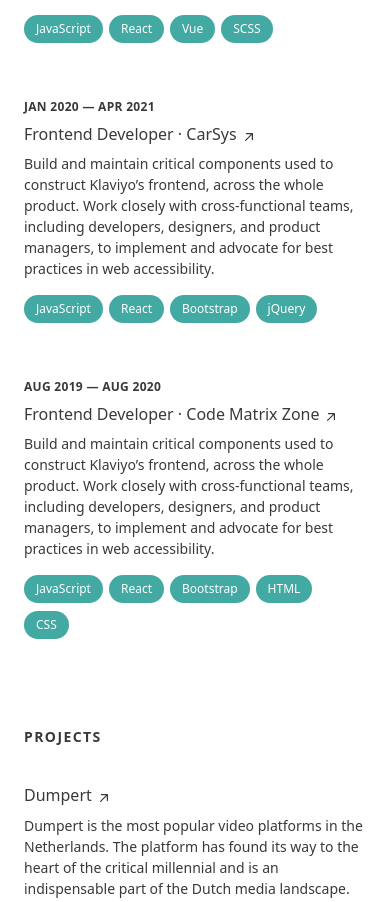
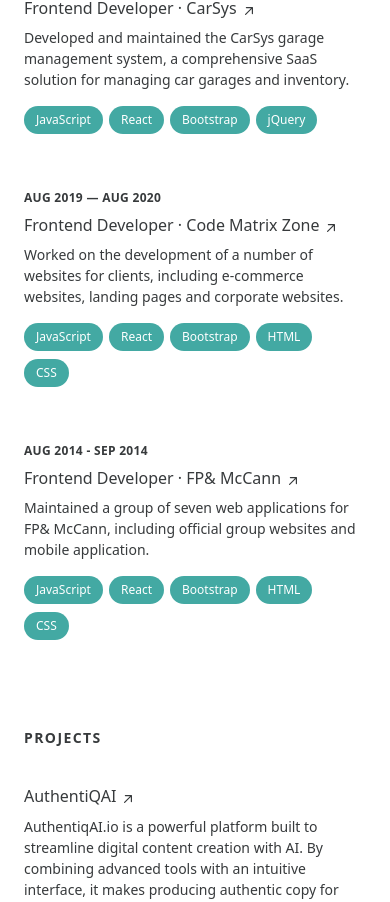
Before and after one commit to yanalalmer/portfolio-website, a Next.js app: page / in a window 390 px wide. Shown: the part 2184-3086 px from the top of the page. Built offline with nearby package versions, Linux system fonts and the light colour scheme; a web font is replaced by a local one.

Commit message:
text update

```diff
--- a/app/components/Contact.tsx
+++ b/app/components/Contact.tsx
@@ -4,7 +4,7 @@
   return (
     <section
       id="contact"
-      className="mb-16 scroll-mt-16 md:mb-24 lg:mb-36 lg:scroll-mt-24"
+      className="h-screen scroll-mt-16 lg:scroll-mt-24"
       aria-label="Selected projects"
     >
       <div className="sticky top-0 z-40 -mx-6 mb-4 w-screen px-6 py-5 backdrop-blur md:-mx-12 md:px-12 lg:sr-only lg:relative lg:top-auto lg:mx-auto lg:w-full lg:px-0 lg:py-0 lg:opacity-0">
--- a/app/components/ContactForm.tsx
+++ b/app/components/ContactForm.tsx
@@ -88,7 +88,9 @@
             }`}
             onChange={handleInputChange}
           />
-          <span className="text-red">{errors.name?.message || "\u00A0"}</span>
+          <span className="text-red-500">
+            {errors.name?.message || "\u00A0"}
+          </span>
         </div>
         <div className="mb-4">
           <input
@@ -100,7 +102,7 @@
             }`}
             onChange={handleInputChange}
           />
-          <span className="text-red mb-4">
+          <span className="text-red-500 mb-4">
             {errors.email?.message || "\u00A0"}
           </span>
         </div>
@@ -114,7 +116,7 @@
             }`}
             onChange={handleInputChange}
           />
-          <span className="text-red mb-4">
+          <span className="text-red-500 mb-4">
             {errors.message?.message || "\u00A0"}
           </span>
         </div>
--- a/app/components/Experience.tsx
+++ b/app/components/Experience.tsx
@@ -47,11 +47,7 @@
                     </div>
                   </h3>
                   <p className="mt-2 text-sm leading-normal">
-                    Build and maintain critical components used to construct
-                    Klaviyo’s frontend, across the whole product. Work closely
-                    with cross-functional teams, including developers,
-                    designers, and product managers, to implement and advocate
-                    for best practices in web accessibility.
+                    {project.description}
                   </p>
                   <ul
                     className="mt-2 flex flex-wrap"
@@ -82,7 +78,7 @@
     company: "Creative Clicks",
     companyUrl: "https://creativeclicks.com/",
     description:
-      "Build and maintain critical components used to construct Klaviyo’s frontend, across the whole product. Work closely with cross-functional teams, including developers, designers, and product managers, to implement and advocate for best practices in web accessibility.",
+      "As a full service digital marketing agency, I work on a wide range of projects, from small landing pages to large scale web applications. I'm responsible for the development of full scale applications from scratch to production.",
     technologies: [
       "TypeScript",
       "Next.js",
@@ -97,7 +93,7 @@
     company: "Mediahuis Nederland",
     companyUrl: "https://www.mediahuis.nl/",
     description:
-      "Build and maintain critical components used to construct Klaviyo’s frontend, across the whole product. Work closely with cross-functional teams, including developers, designers, and product managers, to implement and advocate for best practices in web accessibility.",
+      "Built and maintained the rebranded version of the popular video platform Dumpert.nl, including implementing new features and improving the performance of the platform.",
     technologies: ["JavaScript", "TypeScript", "React", "GCP", "Next.js"],
   },
   {
@@ -106,7 +102,7 @@
     company: "PressPage",
     companyUrl: "https://www.presspage.com/",
     description:
-      "Build and maintain critical components used to construct Klaviyo’s frontend, across the whole product. Work closely with cross-functional teams, including developers, designers, and product managers, to implement and advocate for best practices in web accessibility.",
+      "Worked on the development of a number of newsrooms for clients, including top notch international brands such as Smart, KPN and more.",
     technologies: ["JavaScript", "React", "Vue", "SCSS"],
   },
   {
@@ -115,7 +111,7 @@
     company: "CarSys",
     companyUrl: "https://www.carsys.online/",
     description:
-      "Build and maintain critical components used to construct Klaviyo’s frontend, across the whole product. Work closely with cross-functional teams, including developers, designers, and product managers, to implement and advocate for best practices in web accessibility.",
+      "Developed and maintained the CarSys garage management system, a comprehensive SaaS solution for managing car garages and inventory.",
     technologies: ["JavaScript", "React", "Bootstrap", "jQuery"],
   },
   {
@@ -124,7 +120,16 @@
     company: "Code Matrix Zone",
     companyUrl: "https://codematrix.nl/",
     description:
-      "Build and maintain critical components used to construct Klaviyo’s frontend, across the whole product. Work closely with cross-functional teams, including developers, designers, and product managers, to implement and advocate for best practices in web accessibility.",
+      "Worked on the development of a number of websites for clients, including e-commerce websites, landing pages and corporate websites.",
+    technologies: ["JavaScript", "React", "Bootstrap", "HTML", "CSS"],
+  },
+  {
+    date: "Aug 2014 - Sep 2014",
+    title: "Frontend Developer",
+    company: "FP& McCann",
+    companyUrl: "https://mccann.com/",
+    description:
+      "Maintained a group of seven web applications for FP& McCann, including official group websites and mobile application.",
     technologies: ["JavaScript", "React", "Bootstrap", "HTML", "CSS"],
   },
 ];
--- a/app/data.ts
+++ b/app/data.ts
@@ -1,4 +1,20 @@
 export const projects = [
+  {
+    title: "AuthentiQAI",
+    description:
+      "AuthentiqAI.io is a powerful platform built to streamline digital content creation with AI. By combining advanced tools with an intuitive interface, it makes producing authentic copy for social media, email, and e-commerce faster and more efficient than ever.",
+    url: "https://authentiqai.io/",
+    image: "/images/authentiq.png",
+    year: "2025",
+    company: "Creative Clicks",
+    technologies: [
+      "Next.js",
+      "TypeScript",
+      "Tailwind CSS",
+      "AWS",
+      "Anthropic Claude",
+    ],
+  },
   {
     title: "Dumpert",
     description:
@@ -7,7 +23,13 @@
     image: "/images/dumpert.jpg",
     year: "2024",
     company: "Mediahuis Nederland",
-    technologies: ["React", "TypeScript", "Node.js", "AWS"],
+    technologies: [
+      "React",
+      "TypeScript",
+      "Node.js",
+      "Google Cloud",
+      "Tailwind CSS",
+    ],
   },
   {
     title: "KPN Newsroom",
@@ -17,7 +39,7 @@
     image: "/images/kpn.png",
     year: "2023",
     company: "PressPage",
-    technologies: ["Next.js", "TypeScript", "Tailwind CSS", "Contentful"],
+    technologies: ["Svelte", "JavaScript", "SCSS", "jQuery", "Vite"],
   },
   {
     title: "Smart Newsroom",
@@ -27,7 +49,7 @@
     image: "/images/smart.jpg",
     year: "2023",
     company: "PressPage",
-    technologies: ["Vue.js", "JavaScript", "SCSS", "Strapi"],
+    technologies: ["Vue.js", "JavaScript", "SCSS", "jQuery", "Contentful"],
   },
   {
     title: "Toekomst Kamer",
@@ -37,7 +59,7 @@
     image: "/images/toekomst.jpg",
     year: "2022",
     company: "Independent",
-    technologies: ["React", "Node.js", "PostgreSQL", "Socket.io"],
+    technologies: ["React", "TypeScript", "SCSS", "Node.js", "Firebase"],
   },
   {
     title: "kentucky owl",
@@ -47,7 +69,7 @@
     image: "/images/kentucky.png",
     year: "2022",
     company: "Independent",
-    technologies: ["React", "Node.js", "PostgreSQL", "Socket.io"],
+    technologies: ["React", "TypeScript", "PostgreSQL", "Shopify", "Hydrogen"],
   },
   {
     title: "Cradle to Cradle",
@@ -57,7 +79,7 @@
     image: "/images/cradle.png",
     year: "2022",
     company: "Independent",
-    technologies: ["React", "Node.js", "PostgreSQL", "Socket.io"],
+    technologies: ["React", "TypeScript", "Salesforce", "Remix", "MySQL"],
   },
   {
     title: "Max Health",
@@ -65,9 +87,9 @@
       "Simplify your health journey with our all-in-one telemedicine platform, providing effective treatments and dedicated professional support.",
     url: "https://max-health.com/",
     image: "/images/max.webp",
-    year: "2024",
+    year: "2025",
     company: "Creative Clicks",
-    technologies: ["React", "Node.js", "PostgreSQL", "Socket.io"],
+    technologies: ["Next.js", "TypeScript", "Tailwind CSS", "AWS", "Node.js"],
   },
   {
     title: "Creative Clicks",
@@ -77,7 +99,7 @@
     image: "",
     year: "2025",
     company: "Creative Clicks",
-    technologies: ["React", "Node.js", "PostgreSQL", "Socket.io"],
+    technologies: ["Next.js", "TypeScript", "Tailwind CSS", "AWS", "Node.js"],
   },
   {
     title: "Jong & Out",
@@ -87,6 +109,6 @@
     image: "",
     year: "2023",
     company: "Independent",
-    technologies: ["React", "Node.js", "PostgreSQL", "Socket.io"],
+    technologies: ["React Native", "TypeScript", "Expo", "Firebase", "SCSS"],
   },
 ];
```
Also changed, not shown: public/images/authentiq.png (added).
